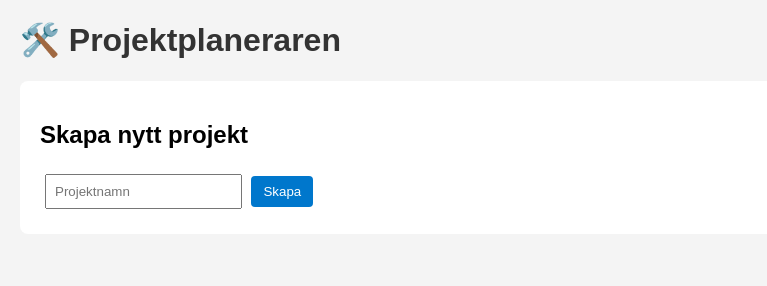
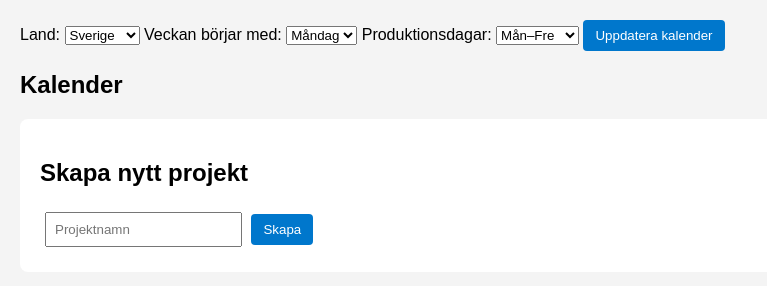
Before and after one commit to jeanettelandgren-ux/Planeringsverktyg, a plain HTML site: page index.html in a window 1280 px wide. Shown: the whole page, without its empty margins (0-767 px from the left). Drawn offline with Linux system fonts and the light colour scheme.

Commit message:
Update index.html

```diff
--- a/index.html
+++ b/index.html
@@ -2,16 +2,41 @@
 <html lang="sv">
 <head>
   <meta charset="UTF-8">
-  <title>Planeringsverktyg</title>
+  <title>Kalenderkomponent</title>
   <link rel="stylesheet" href="style.css">
 </head>
 <body>
-  <h1>🛠️ Projektplaneraren</h1>
+  <div class="settings">
+    <label for="country">Land:</label>
+    <select id="country">
+      <option value="SE">Sverige</option>
+      <option value="NO">Norge</option>
+      <option value="DE">Tyskland</option>
+    </select>
 
-  <section id="project-form">
-    <h2>Skapa nytt projekt</h2>
-    <input type="text" id="projectName" placeholder="Projektnamn">
-    <button onclick="createProject()">Skapa</button>
+    <label for="weekStart">Veckan börjar med:</label>
+    <select id="weekStart">
+      <option value="monday" selected>Måndag</option>
+      <option value="sunday">Söndag</option>
+    </select>
+
+    <label for="workdays">Produktionsdagar:</label>
+    <select id="workdays">
+      <option value="weekdays" selected>Mån–Fre</option>
+      <option value="all">Alla dagar</option>
+    </select>
+
+    <button onclick="generateCalendar()">Uppdatera kalender</button>
+  </div>
+
+  <h2 id="monthLabel">Kalender</h2>
+  <div class="calendar" id="calendarGrid"></div>
+
+  <section id="projectDisplay" style="display:none;">
+    <h2>Projektöversikt</h2>
+    <p id="projectTitle"></p>
+    <ul id="stepList"></ul>
+    <button onclick="saveProject()">💾 Spara projekt</button>
   </section>
 
   <section id="step-form" style="display:none;">
@@ -21,9 +46,12 @@
     <button onclick="addStep()">Lägg till steg</button>
   </section>
 
- <section id="projectDisplay" style="display:none;">
-  <h2>Projektöversikt</h2>
-  <p id="projectTitle"></p>
-  <ul id="stepList"></ul>
-  <button onclick="saveProject()">💾 Spara projekt</button>
-</section>
+  <section id="project-form">
+    <h2>Skapa nytt projekt</h2>
+    <input type="text" id="projectName" placeholder="Projektnamn">
+    <button onclick="createProject()">Skapa</button>
+  </section>
+
+  <script src="script.js"></script>
+</body>
+</html>
```
